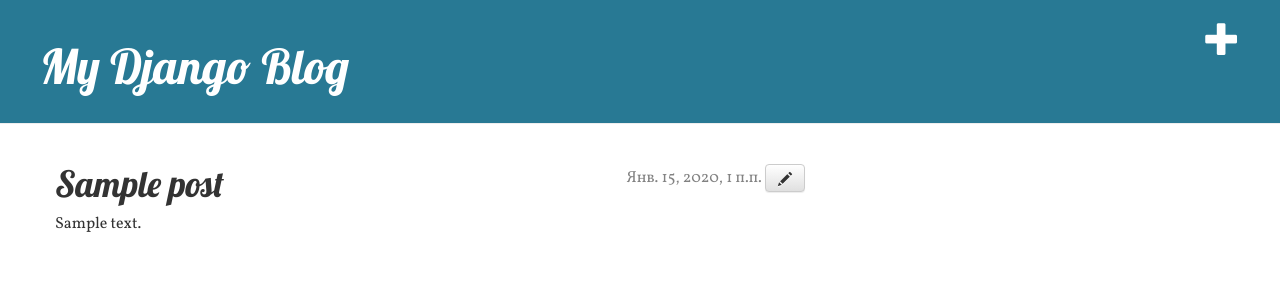
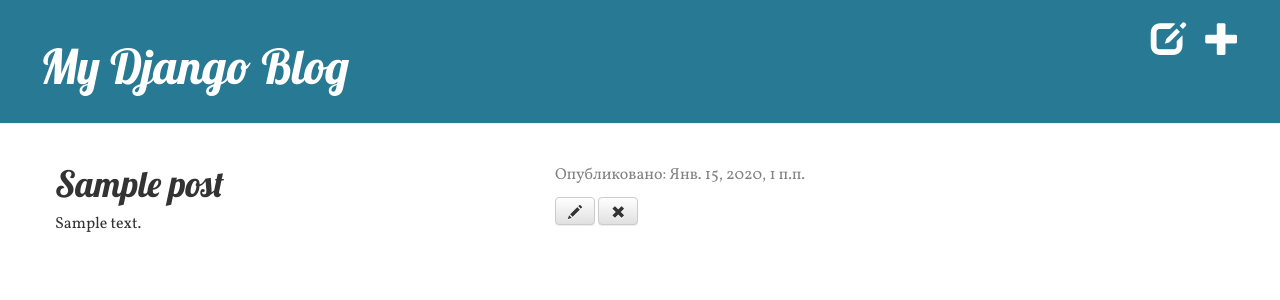
Before and after one commit to DennySlick/my-django-blog, a Django app: page /post/1/ in a window 1280 px wide. Shown: the top 300 px of the page. Run offline with Django 3.2, Linux system fonts and the light colour scheme; a user stored in the database is signed in; tables that the repository leaves empty hold one stand-in row (values such as "Sample post"); some libraries are stand-ins or nearby versions; some web fonts are replaced.

Commit message:
Added post drafts, drafts list, publish/remove buttons.

```diff
--- a/blog/static/css/blog.css
+++ b/blog/static/css/blog.css
@@ -27,6 +27,9 @@
 
 .date {
     color: #828282;
+}
+
+.post-navigation{
 	float: right;
 }
 
--- a/blog/templates/blog/base.html
+++ b/blog/templates/blog/base.html
@@ -18,6 +18,7 @@
         <div class="page-header">
 			{% if user.is_authenticated %}
 				<a href="{% url 'post_new' %}" class="top-menu"><span class="glyphicon glyphicon-plus"></span></a>
+				<a href="{% url 'post_draft_list' %}" class="top-menu"><span class="glyphicon glyphicon-edit"></span></a>
 			{% endif %}
             <h1><a href="/">My Django Blog</a></h1>
         </div>
--- a/blog/templates/blog/post_detail.html
+++ b/blog/templates/blog/post_detail.html
@@ -2,15 +2,21 @@
 
 {% block content %}
     <div class="post">
-        {% if post.published_date %}
-            <div class="date">
-                {{ post.published_date }}
+		<div class="post-navigation">
+			{% if post.published_date %}
+				<p class="date">Опубликовано: {{ post.published_date }}</p>
+			{% else %}
+				<p class="date">Набросок от: {{ post.created_date }}</p>
 				{% if user.is_authenticated %}
-					 <a class="btn btn-default" href="{% url 'post_edit' pk=post.pk %}"><span class="glyphicon glyphicon-pencil"></span></a>
+					<a class="btn btn-default" href="{% url 'post_publish' pk=post.pk %}">Publish</a>
 				{% endif %}
-            </div>
-        {% endif %}
+			{% endif %}
+			{% if user.is_authenticated %}
+				<a class="btn btn-default" href="{% url 'post_edit' pk=post.pk %}"><span class="glyphicon glyphicon-pencil"></span></a>
+				<a class="btn btn-default" href="{% url 'post_remove' pk=post.pk %}"><span class="glyphicon glyphicon-remove"></span></a>
+			{% endif %}
+		</div>
         <h1>{{ post.title }}</h1>
-        <p>{{ post.text|linebreaksbr }}</p>
+        <p>{{ post.text|linebreaksbr}}</p>
     </div>
 {% endblock %}
--- a/blog/templates/blog/post_list.html
+++ b/blog/templates/blog/post_list.html
@@ -3,11 +3,11 @@
 {% block content %}
 	{% for post in posts %}
 		<div class="post">
-			<div class="date">
-				<p>Опубликовано: {{ post.published_date }}</p>
+			<div class="post-navigation">
+				<p class="date">Опубликовано: {{ post.published_date }}</p>
 			</div>
 			<h1><a href="{% url 'post_detail' pk=post.pk %}">{{ post.title }}</a></h1>
-			<p>{{ post.text|linebreaksbr }}</p>
+			<p>{{ post.text|linebreaksbr|truncatechars:200  }}</p>
 		</div>
 	{% endfor %}
 {% endblock %}
--- a/blog/urls.py
+++ b/blog/urls.py
@@ -6,4 +6,7 @@
 	url(r'^post/(?P<pk>\d+)/$', views.post_detail, name='post_detail'),
 	url(r'^post/new/$', views.post_new, name='post_new'),
 	url(r'^post/(?P<pk>\d+)/edit/$', views.post_edit, name='post_edit'),
+	url(r'^drafts/$', views.post_draft_list, name='post_draft_list'),
+	url(r'^post/(?P<pk>\d+)/publish/$', views.post_publish, name='post_publish'),
+	url(r'^post/(?P<pk>\d+)/remove/$', views.post_remove, name='post_remove'),
 ]
--- a/blog/views.py
+++ b/blog/views.py
@@ -20,7 +20,7 @@
         if form.is_valid():
             post = form.save(commit=False)
             post.author = request.user
-            post.published_date = timezone.now()
+            #post.published_date = timezone.now()
             post.save()
             return redirect('post_detail', pk=post.pk)
     else:
@@ -40,3 +40,17 @@
     else:
         form = PostForm(instance=post)
     return render(request, 'blog/post_edit.html', {'form': form})
+
+def post_draft_list(request):
+    posts = Post.objects.filter(published_date__isnull=True).order_by('created_date')
+    return render(request, 'blog/post_draft_list.html', {'posts': posts})
+
+def post_publish(request, pk):
+    post = get_object_or_404(Post, pk=pk)
+    post.publish()
+    return redirect('post_detail', pk=pk)
+
+def post_remove(request, pk):
+    post = get_object_or_404(Post, pk=pk)
+    post.delete()
+    return redirect('post_list')
```
Also changed, not shown: blog/templates/blog/post_draft_list.html (added, +14 -0 lines).
